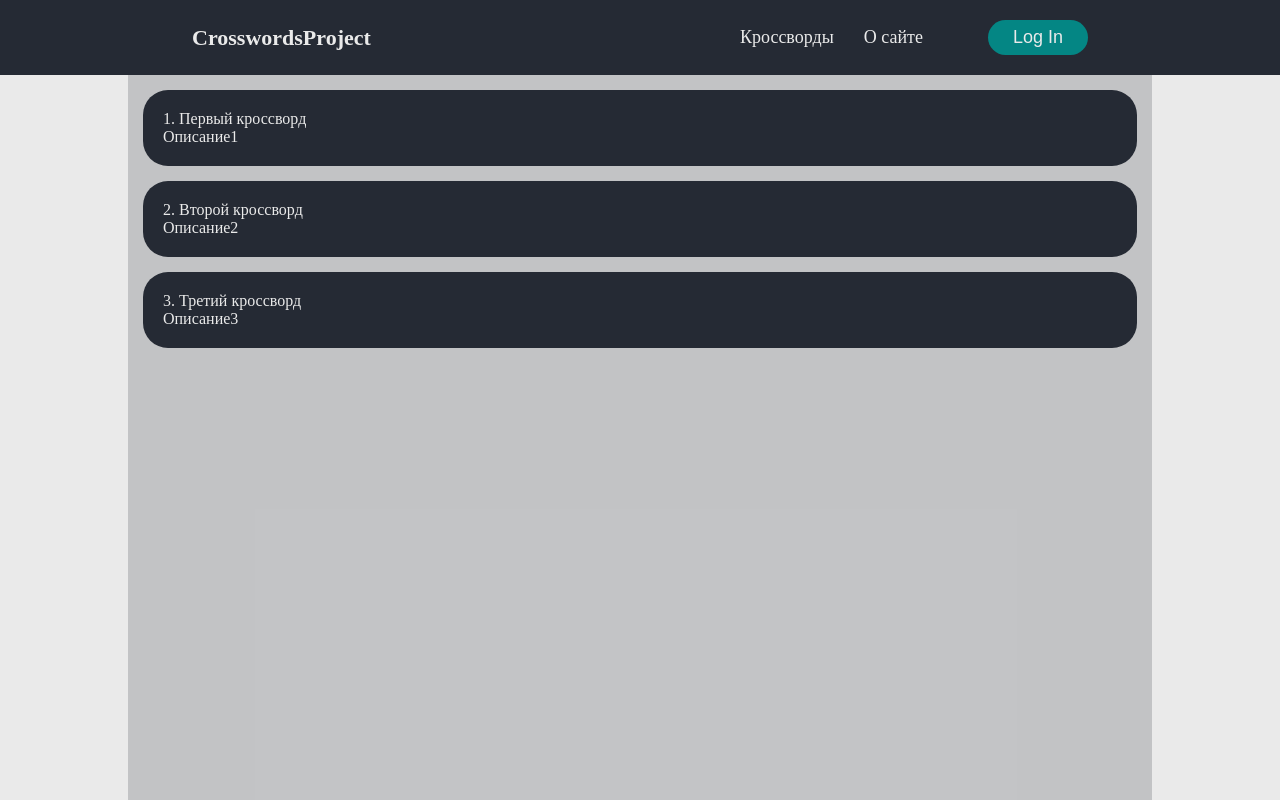
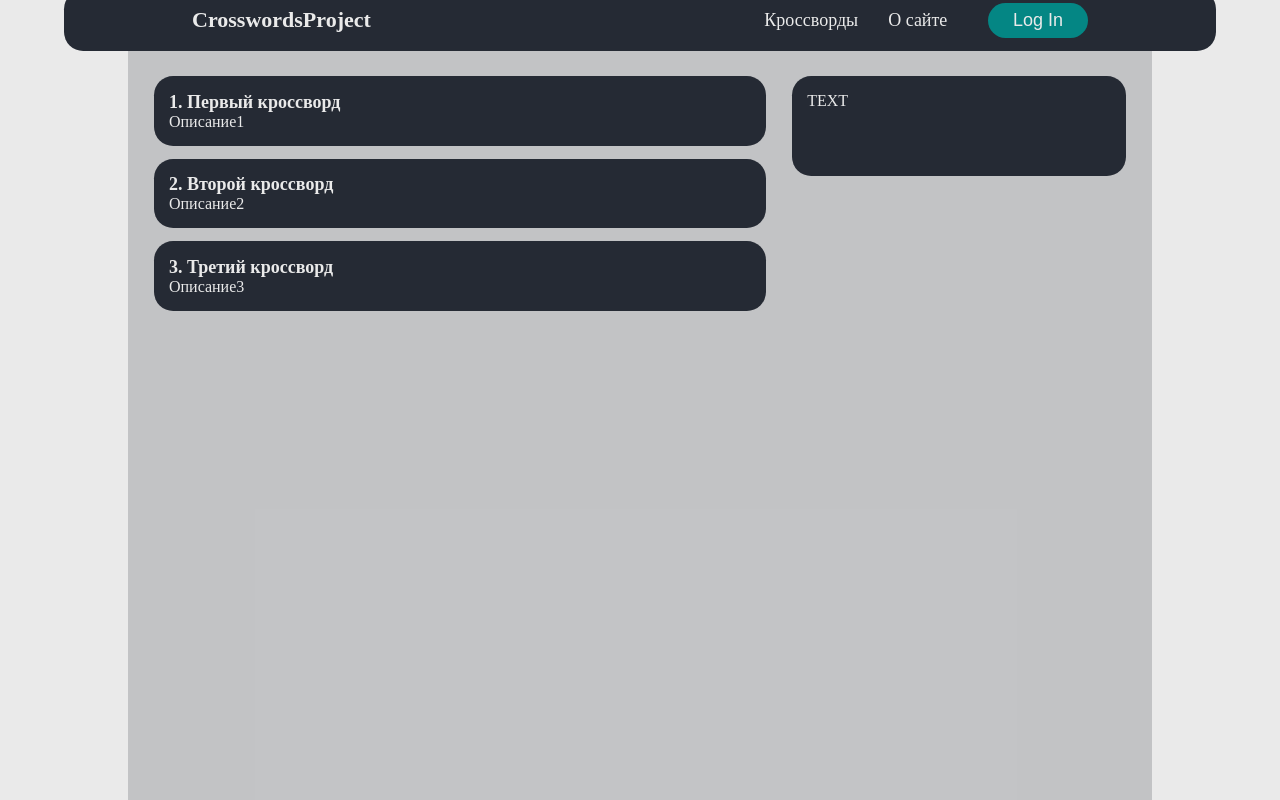
Before and after one commit to ehotline/crosswordProject, a React (Create React App) app in the folder client/: page /crosswords in a window 1280 px wide. Built offline with nearby package versions, Linux system fonts and the light colour scheme.

Commit message:
Рестайлинг, уход с пикселей на ширину экрана

```diff
--- a/client/src/pages/Crosswords/CrosswordItem.jsx
+++ b/client/src/pages/Crosswords/CrosswordItem.jsx
@@ -1,5 +1,4 @@
 import React from 'react'
-import './Crosswords.css'
 
 const CrosswordItem = ({ crossword }) => {
     return (
--- a/client/src/pages/Crosswords/Crosswords.css
+++ b/client/src/pages/Crosswords/Crosswords.css
@@ -1,23 +1,39 @@
+.main {
+    width: 80vw;
+    display: flex;
+    align-items: flex-start;
+    color: #EAEAEA;
+    background-color: #252A3433;
+    padding: 1vw;
+}
 .crosswordsList {
-    width: 80vw;
+    width: 100vw;
     height: 100vh;
-    display: inline;
-    align-content: space-between;
-    direction: row;
-    background-color: #252A3433;
 }
 
 .crosswordItem {
-    box-sizing: border-box;
-    border: 5px solid transparent;
-    padding: 15px;
-    margin: 15px;
+    padding: 1.2vw;
+    margin: 1vw;
     background: #252A34;
-    border-radius: 25px;
-    color: #EAEAEA;
-    transition: .3s ease ;
+    border-radius: 1.5vw;
+    transition: .3s ease;
 }
 
 .crosswordItem:hover {
-    border-color: #048684;
+    background-color: #048684;
 }
+
+.crosswordItem .title {
+    font-size: 18px;
+    font-weight: 600;
+}
+
+.crosswordInfo {
+    width: 50vw;
+    min-height: 100px;
+    overflow: hidden;
+    background-color: #252A34;
+    border-radius: 1.5vw;
+    margin: 1vw;
+    padding: 1.2vw;
+}
--- a/client/src/pages/Crosswords/Crosswords.jsx
+++ b/client/src/pages/Crosswords/Crosswords.jsx
@@ -1,5 +1,6 @@
 import React, { useEffect, useState } from 'react'
 import CrosswordItem from './CrosswordItem'
+import './Crosswords.css'
 
 const Crosswords = () => {
     const [crosswords, setCrosswords] = useState([])
@@ -10,18 +11,23 @@ const Crosswords = () => {
             { Id: 3, Title: 'Третий кроссворд', Description: 'Описание3' }
         ])
     }, [])
-    if(!crosswords.length) {
-        return(
+    if (!crosswords.length) {
+        return (
             <div>Кроссвордов нет...</div>
         )
     }
     return (
-        <div className='crosswordsList'>
-            {
-                crosswords.map(c =>
-                    <CrosswordItem key={c.Id} crossword={c}/>
-                )
-            }
+        <div className='main'>
+            <div className='crosswordsList'>
+                {
+                    crosswords.map(c =>
+                        <CrosswordItem key={c.Id} crossword={c} />
+                    )
+                }
+            </div>
+            <div className='crosswordInfo'>
+                TEXT
+            </div>
         </div>
     )
 }
--- a/client/src/styles/App.css
+++ b/client/src/styles/App.css
@@ -2,6 +2,23 @@
     margin: 0;
     padding: 0;
     box-sizing: border-box;
+}
+
+*::-webkit-scrollbar {
+    width: 0.7vw;
+}
+
+*::-webkit-scrollbar-thumb {
+    background-color: #252A3433;
+    border-radius: 5vh;
+}
+
+*::-webkit-scrollbar-thumb:hover {
+    background-color: #252A3455;
+}
+
+*::-webkit-scrollbar-track {
+    background-color: transparent;
 }
 
 #root {
@@ -9,5 +26,7 @@
     flex-direction: column;
     align-items: center;
     background: #EAEAEA;
+    overflow-y: visible;
+    overflow-x: hidden;
     height: 100vh;
 }
--- a/client/src/styles/Header.css
+++ b/client/src/styles/Header.css
@@ -2,9 +2,12 @@
     display: flex;
     align-items: center;
     justify-content: space-between;
-    width: 100vw;
-    padding: 20px 15%;
+    width: 90vw;
+    min-width: 700px;
+    padding: 1vw 10%;
     background: #252A34;
+    border-radius: 1.5vw;
+    margin-top: -10px;
 }
 
 a, button, .logo {
@@ -27,10 +30,10 @@ button {
     padding: 7px 25px;
     background-color: #048684;
     border: none;
-    border-radius: 50px;
+    border-radius: 1.5vw;
     transition: all 0.3s ease 0s;
     cursor: pointer;
-    margin-left: 50px;
+    margin-left: 2vw;
 }
 
 button:hover {
```
